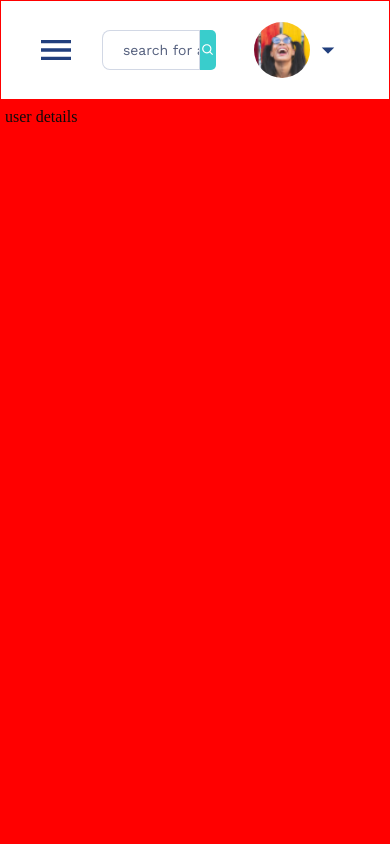
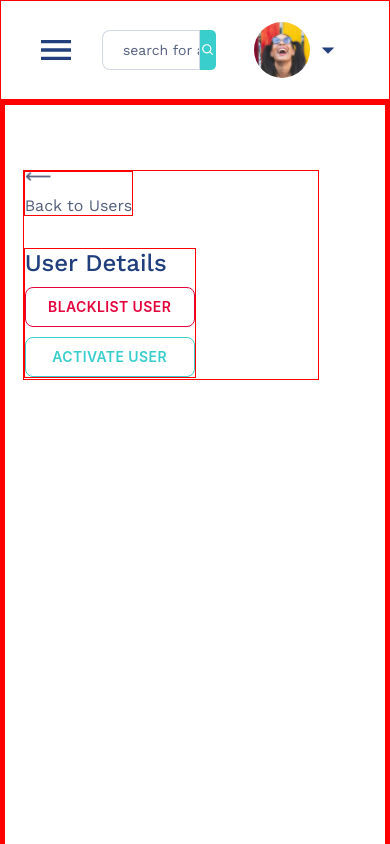
Before and after one commit to Babanfada/lendsqr-fe-test, a React (Vite) app: page /Users/userdetails in a window 390 px wide. Shown: the top 844 px of the page. Built offline with nearby package versions, Linux system fonts and the light colour scheme; no server answers; a web font is replaced by a local one.

Commit message:
completed the backtouser component and it is now responsive

```diff
--- /dev/null
+++ b/src/assets/BacktoUser.jsx
@@ -0,0 +1,30 @@
+import React from "react";
+import styles from "../styles/backtouser.module.scss";
+import arrow from "../assets/images/arrow.png";
+import { BootstrapButton2 } from "./NavData";
+import { BootstrapButton3 } from "./NavData";
+const BacktoUser = () => {
+  return (
+    <div className={styles.wrapper}>
+      <div className={styles.wrapper2}>
+        <div className={styles.wrapper3}>
+          <span>
+            <img src={arrow} alt="arrow" height=" 9.4px" width="26.78px" />
+          </span>
+          <span className={styles.span}>Back to Users</span>
+        </div>
+
+        <div className={styles.wrapper4}>
+          <p>User Details</p>
+          <div>
+            <BootstrapButton2>Blacklist User</BootstrapButton2>
+            <BootstrapButton3>Activate User</BootstrapButton3>
+
+          </div>
+        </div>
+      </div>
+    </div>
+  );
+};
+
+export default BacktoUser;
--- a/src/assets/NavData.jsx
+++ b/src/assets/NavData.jsx
@@ -355,3 +355,77 @@ export const BootstrapButton1 = styled(Button)({
     boxShadow: "0 0 0 0.2rem rgba(0,123,255,.5)",
   },
 });
+export const BootstrapButton2 = styled(Button)({
+
+  height: " 40px",
+  borderRadius: "8px",
+  fontfamily: "Work Sans",
+  fontWeight: 600,
+  fontSize: "14px",
+  lineHeight: "16px",
+  textTransform: "uppercase",
+  color: "#E4033B",
+  width: "170px",
+  border: "1px solid #E4033B",
+  borderRadius: "8px",
+  fontFamily: [
+    "-apple-system",
+    "Work Sans",
+    "BlinkMacSystemFont",
+    '"Segoe UI"',
+    "Roboto",
+    '"Helvetica Neue"',
+    "Arial",
+    "sans-serif",
+    '"Apple Color Emoji"',
+    '"Segoe UI Emoji"',
+    '"Segoe UI Symbol"',
+  ].join(","),
+  "&:hover": {
+    backgroundColor: "rgba(228, 3, 59, .2)",
+    boxShadow: "none",
+  },
+  "&:active": {
+    boxShadow: "none",
+  },
+  "&:focus": {
+    boxShadow: "0 0 0 0.2rem rgba(0,123,255,.5)",
+  },
+});
+export const BootstrapButton3 = styled(Button)({
+  height: " 40px",
+  borderRadius: "8px",
+  fontfamily: "Work Sans",
+  fontWeight: 600,
+  fontSize: "14px",
+  lineHeight: "16px",
+  textTransform: "uppercase",
+  color: "#39CDCC",
+  width: "170px",
+  border: "1px solid #39CDCC",
+  borderRadius: "8px",
+
+  fontFamily: [
+    "-apple-system",
+    "Work Sans",
+    "BlinkMacSystemFont",
+    '"Segoe UI"',
+    "Roboto",
+    '"Helvetica Neue"',
+    "Arial",
+    "sans-serif",
+    '"Apple Color Emoji"',
+    '"Segoe UI Emoji"',
+    '"Segoe UI Symbol"',
+  ].join(","),
+  "&:hover": {
+    backgroundColor: "rgba(57, 205, 204, .2)",
+    boxShadow: "none",
+  },
+  "&:active": {
+    boxShadow: "none",
+  },
+  "&:focus": {
+    boxShadow: "0 0 0 0.2rem rgba(0,123,255,.5)",
+  },
+});
--- a/src/assets/UserDetails.jsx
+++ b/src/assets/UserDetails.jsx
@@ -1,9 +1,10 @@
 import React from 'react'
 import styles from "../styles/userdetails.module.scss"
+import BacktoUser from './BacktoUser'
 const UserDetails = () => {
   return (
     <div className={styles.wrapper}>
-      user details
+     <BacktoUser />
     </div>
   )
 }
--- /dev/null
+++ b/src/styles/backtouser.module.scss
@@ -0,0 +1,61 @@
+.wrapper {
+  border: 1px solid red;
+  color: red;
+  width: 75.9vw;
+  height: 210px;
+  font-family: "Work Sans", sans-serif;
+  padding-right: 4.4vw;
+  .wrapper2 {
+    display: flex;
+    flex-direction: column;
+    gap: 32px;
+  }
+  .wrapper3 {
+    display: flex;
+    border: 1px solid red;
+    align-items: center;
+    gap: 14.41px;
+     @media(max-width:795px){
+        flex-direction: column;
+         align-items: flex-start;
+    }
+    .span {
+      font-family: "Work Sans", sans-serif;
+      font-style: normal;
+      font-weight: 400;
+      font-size: 16px;
+      line-height: 19px;
+      /* identical to box height */
+
+      color: #545f7d;
+    }
+  }
+  .wrapper4 {
+    display: flex;
+    border: 1px solid red;
+    align-items: center;
+    justify-content: space-between;
+    @media(max-width:795px){
+        flex-direction: column;
+         align-items: flex-start;
+    }
+  }
+  p {
+    font-family: "Work Sans", sans-serif;
+    font-style: normal;
+    font-weight: 500;
+    font-size: 24px;
+    line-height: 28px;
+
+    color: #213f7d;
+  }
+  div{
+    display: flex;
+    gap: 36px;
+    @media(max-width:795px){
+        flex-direction: column;
+         align-items: flex-start;
+          gap: 10px;
+    }
+  }
+}
--- a/src/styles/userdetails.module.scss
+++ b/src/styles/userdetails.module.scss
@@ -7,8 +7,8 @@
     top:15vh;
     left: 273px;
     height: 100vh;
-    background-color: red;
-
+    background-color: white;
+     padding: 65px 0 0 4.52vw;
 
     width: 1312px;
   top: 100px;
```
Also changed, not shown: src/assets/images/arrow.png (added).
